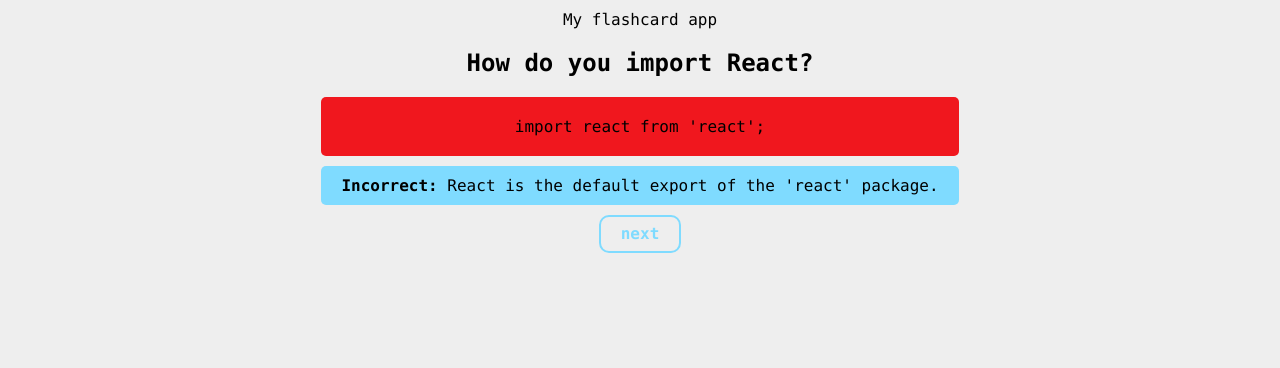
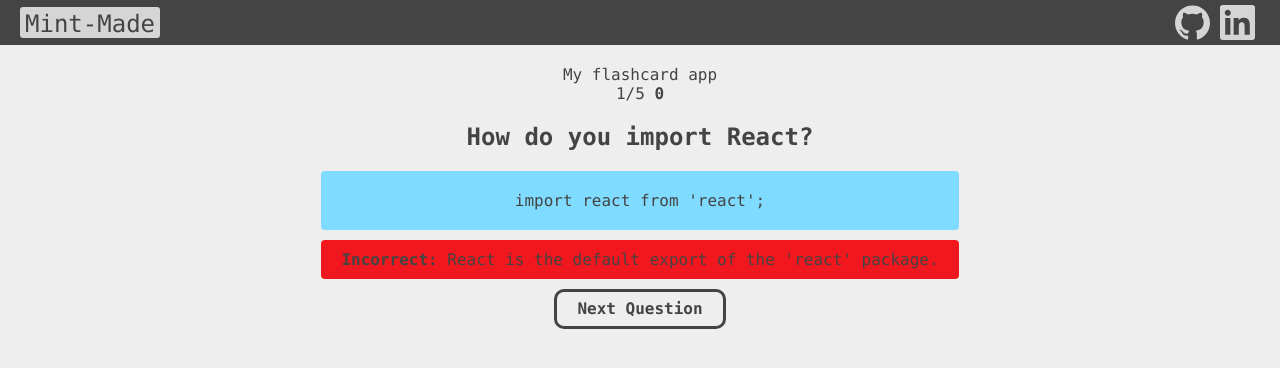
Before and after one commit to mint-made/flashcards, a React (Create React App) app: page / in a window 1280 px wide. Both pictures are taken after a click on the element "import react from 'react';". Shown: the top 368 px of the page. Built offline with nearby package versions, Linux system fonts and the light colour scheme.

Commit message:
implimented state to track topic progress and score

```diff
--- a/public/index.html
+++ b/public/index.html
@@ -24,7 +24,7 @@
       work correctly both with client-side routing and a non-root public URL.
       Learn how to configure a non-root public URL by running `npm run build`.
     -->
-    <title>React App</title>
+    <title>Flashcards</title>
   </head>
   <body>
     <noscript>You need to enable JavaScript to run this app.</noscript>
--- a/src/App.js
+++ b/src/App.js
@@ -1,37 +1,15 @@
 import React from "react";
-import Question from "./components/Question";
+import Questions from "./components/Questions";
+import Navbar from "./components/Navbar";
+import topics from "./data/data";
 import "./style.css";
-
-const topics = {
-  react: {
-    basics: [
-      {
-        text: "How do you import React?",
-        description: "React is the default export of the 'react' package.",
-        answers: [
-          {
-            text: "import react from 'react';",
-            correct: false,
-          },
-          {
-            text: "import {react} from 'react';",
-            correct: false,
-          },
-          {
-            text: "import React from 'react';",
-            correct: true,
-          },
-        ],
-      },
-    ],
-  },
-};
 
 const App = () => {
   return (
     <div className="container">
+      <Navbar />
       <div>My flashcard app</div>
-      <Question question={topics.react.basics[0]} />
+      <Questions topic={topics.react.basics} />
     </div>
   );
 };
--- a/src/components/Button.js
+++ /dev/null
@@ -1,7 +0,0 @@
-import React from "react";
-
-const Button = ({ text }) => {
-  return <div className="btn">{text}</div>;
-};
-
-export default Button;
--- /dev/null
+++ b/src/components/Navbar.js
@@ -0,0 +1,28 @@
+import React from "react";
+import linkedinIcon from "../images/linkedin.svg";
+import githubIcon from "../images/github.svg";
+
+const Navbar = () => {
+  return (
+    <div id="nav">
+      <a href="https://mint-made.com/">
+        {" "}
+        <div className="logo">Mint-Made</div>
+      </a>
+      <div id="icon-container">
+        <a href="https://github.com/mint-made" target="_blank" rel="noreferrer">
+          <img src={githubIcon} className="profile-icon-link" alt="" />
+        </a>
+        <a
+          href="https://uk.linkedin.com/in/front-end-dev1"
+          target="_blank"
+          rel="noreferrer"
+        >
+          <img src={linkedinIcon} className="profile-icon-link" alt="" />
+        </a>
+      </div>
+    </div>
+  );
+};
+
+export default Navbar;
--- a/src/components/Question.js
+++ /dev/null
@@ -1,50 +0,0 @@
-import React, { useState } from "react";
-import Button from "./Button";
-
-// Question>> text/decription/ answers>> text/correct
-
-const Question = ({ question }) => {
-  const [questionAnswered, setQuestionAnswered] = useState(false);
-  const [selectedAnswer, setSelectedAnswer] = useState("");
-
-  const selected = (answer) => {
-    setQuestionAnswered(true);
-    setSelectedAnswer(answer);
-    console.log(answer);
-  };
-
-  const answers = question.answers.map((answer, index) => {
-    return (
-      <div
-        key={index}
-        onClick={() => selected(answer)}
-        className="answers bg-grey"
-      >
-        {answer.text}
-      </div>
-    );
-  });
-  const answerFeedback = (
-    <>
-      <div
-        className={`answers ${selectedAnswer.correct ? "bg-green" : "bg-red"}`}
-      >
-        {selectedAnswer.text}
-      </div>
-      <div className="question-description">
-        <b>{selectedAnswer.correct ? "Correct! " : "Incorrect: "}</b>
-        {question.description}
-      </div>
-    </>
-  );
-
-  return (
-    <div className="question-container">
-      <h2>{question.text}</h2>
-      {questionAnswered ? answerFeedback : answers}
-      {questionAnswered ? <Button text="next" /> : ""}
-    </div>
-  );
-};
-
-export default Question;
--- /dev/null
+++ b/src/components/Questions.js
@@ -0,0 +1,69 @@
+import React, { useState } from "react";
+
+// Question>> text/decription/ answers>> text/correct
+
+const Questions = ({ topic }) => {
+  const [questionAnswered, setQuestionAnswered] = useState(false);
+  const [selectedAnswer, setSelectedAnswer] = useState("");
+  const [progress, setProgress] = useState(0);
+  const [score, setScore] = useState(0);
+
+  // Event callback when the user clicks one of the answers
+  const answerClicked = (answer) => {
+    setQuestionAnswered(true);
+    setSelectedAnswer(answer);
+    if (answer.correct) {
+      setScore(score + 1);
+    }
+  };
+
+  // Event callback when the user wants to progress to the next question
+  const nextQuestion = () => {
+    console.log("nextQuestion");
+    setProgress(progress + 1);
+    setQuestionAnswered(false);
+  };
+
+  // Generates html for the answers the user can choose
+  const answers = topic[progress].answers.map((answer, index) => {
+    return (
+      <div
+        key={index}
+        onClick={() => answerClicked(answer)}
+        className="answers bg-grey"
+      >
+        {answer.text}
+      </div>
+    );
+  });
+
+  // Displays feedback to the user on their selected answer to the question
+  const answerFeedback = (
+    <React.Fragment>
+      <div className="answers bg-blue">{selectedAnswer.text}</div>
+      <div
+        className={`text-box ${selectedAnswer.correct ? "bg-green" : "bg-red"}`}
+      >
+        <b>{selectedAnswer.correct ? "Correct! " : "Incorrect: "}</b>
+        {topic[0].description}
+      </div>
+    </React.Fragment>
+  );
+
+  return (
+    <div className="question-container">
+      {progress + 1}/{topic.length} <b>{score}</b>
+      <h2>{topic[progress].text}</h2>
+      {questionAnswered ? answerFeedback : answers}
+      {questionAnswered ? (
+        <div onClick={() => nextQuestion()} className="btn">
+          Next Question
+        </div>
+      ) : (
+        ""
+      )}
+    </div>
+  );
+};
+
+export default Questions;
--- a/src/data/data.js
+++ b/src/data/data.js
@@ -2,26 +2,123 @@
   react: {
     basics: [
       {
-          question: "How do you import React?",
+        text: "How do you import React?",
         description: "React is the default export of the 'react' package.",
         answers: [
           {
             text: "import react from 'react';",
-              correct: false
+            correct: false,
           },
           {
             text: "import {react} from 'react';",
-              correct: false
+            correct: false,
           },
           {
-              text: "import React from 'react';"
-              correct: true;
-            }
-
-          ]
-        }
-      ]
-    }
+            text: "import React from 'react';",
+            correct: true,
+          },
+        ],
+      },
+      {
+        text: "How do you access the 'class' element of an HTML Element?",
+        description:
+          "className is the property that corresponds to the class attribute you set in the HTML.",
+        answers: [
+          {
+            text: "element.className",
+            correct: true,
+          },
+          {
+            text: "element.class",
+            correct: false,
+          },
+          {
+            text: "element.class()",
+            correct: false,
+          },
+        ],
+      },
+      {
+        text: "Create an anchor element in React with the text 'Contact us'.",
+        description: "",
+        answers: [
+          {
+            text: "React.createElement('a', {}, 'Contact us');",
+            correct: true,
+          },
+          {
+            text: "React.createElement('anchor', {}, 'Contact us');",
+            correct: false,
+          },
+          {
+            text: "React.createElement('a', 'Contact us');",
+            correct: false,
+          },
+        ],
+      },
+      {
+        text: "Complete the code such that the link has the class 'primary'.",
+        codeSnippet: `
+        import React from "React";
+        const link = React.createElement("a", __________ , "Contact us");
+        `,
+        description: "",
+        answers: [
+          {
+            text: "{className: 'primary}",
+            correct: true,
+          },
+          {
+            text: "'primary'",
+            correct: false,
+          },
+          {
+            text: "{class: 'primary}",
+            correct: false,
+          },
+        ],
+      },
+      {
+        text: "How do you get the React version?",
+        description: "version is a property not a function.",
+        answers: [
+          {
+            text: "React.version()",
+            correct: false,
+          },
+          {
+            text: "React.version",
+            correct: true,
+          },
+          {
+            text: "version",
+            correct: false,
+          },
+        ],
+      },
+    ],
+  },
 };
 
 export default topics;
+
+// Template
+
+// {
+//   text: "",
+//   description: "",
+//   answers: [
+//     {
+//       text: "",
+//       correct: true,
+//     },
+//     {
+//       text: "",
+//       correct: false,
+//     },
+//     {
+//       text: "",
+//       correct: false,
+//     },
+//   ],
+// },
--- a/src/style.css
+++ b/src/style.css
@@ -2,31 +2,30 @@
   font-family: consolas, "Liberation Mono", courier, monospace;
   background-color: #eee;
   margin: 0px;
+  color: #444444;
 }
 .container {
   display: flex;
   align-items: center;
   flex-direction: column;
   height: 100vh;
-  padding: 10px;
+}
+.question-container {
+  text-align: center;
+  padding: 0px 10px;
 }
 .answers {
   padding: 20px 40px;
-  border-radius: 5px;
+  border-radius: 4px;
   margin-bottom: 10px;
 }
-
 .answers:hover {
   opacity: 0.8;
   cursor: pointer;
 }
-.question-container {
-  text-align: center;
-}
-.question-description {
+.text-box {
   padding: 10px 20px;
-  background-color: rgb(127, 219, 255);
-  border-radius: 5px;
+  border-radius: 4px;
   margin-bottom: 10px;
 }
 
@@ -43,6 +42,9 @@
 .bg-red {
   background-color: #f0171e;
 }
+.bg-blue {
+  background-color: rgb(127, 219, 255);
+}
 
 /* buttons */
 .btn {
@@ -54,9 +56,9 @@
   -webkit-user-select: none;
   -moz-user-select: none;
   user-select: none;
-  border: 2px solid rgb(127, 219, 255);
+  border: 3px solid #444444;
   background-color: #eee;
-  color: rgb(127, 219, 255);
+  color: #444444;
   font-size: 1rem;
   line-height: 1.5;
   border-radius: 10px;
@@ -65,8 +67,54 @@
     border-color 0.15s ease-in-out, box-shadow 0.15s ease-in-out;
 }
 .btn:hover {
-  background-color: rgb(127, 219, 255);
+  background-color: #444444;
   color: #eee;
+}
+
+/*Navbar css*/
+#nav {
+  background-color: #444444;
+  color: #d5d5d5;
+  display: flex;
+  justify-content: space-between;
+  align-items: center;
+  width: 100%;
+  font-size: 1.5em;
+  margin-bottom: 20px;
+}
+#nav a {
+  text-decoration: none;
+  display: flex;
+  align-items: center;
+}
+.logo {
+  display: flex;
+  align-items: center;
+  padding: 3px 5px 0px 5px;
+  margin-left: 20px;
+  background: #d5d5d5;
+  color: #444444;
+  border-radius: 3px;
+  cursor: pointer;
+  text-decoration: none;
+}
+.logo:hover {
+  opacity: 0.7;
+}
+#icon-container {
+  padding-right: 20px;
+  display: flex;
+  flex-direction: row;
+}
+.profile-icon-link {
+  margin: auto;
+  width: 35px;
+  height: 35px;
+  padding: 5px;
+  cursor: pointer;
+}
+.profile-icon-link:hover {
+  opacity: 0.7;
 }
 
 /*
```
Also changed, not shown: src/components/ProgressBar.js (added), src/images/github.svg (added), src/images/linkedin.svg (added). Lines whose indentation alone changed are shown as unchanged.
